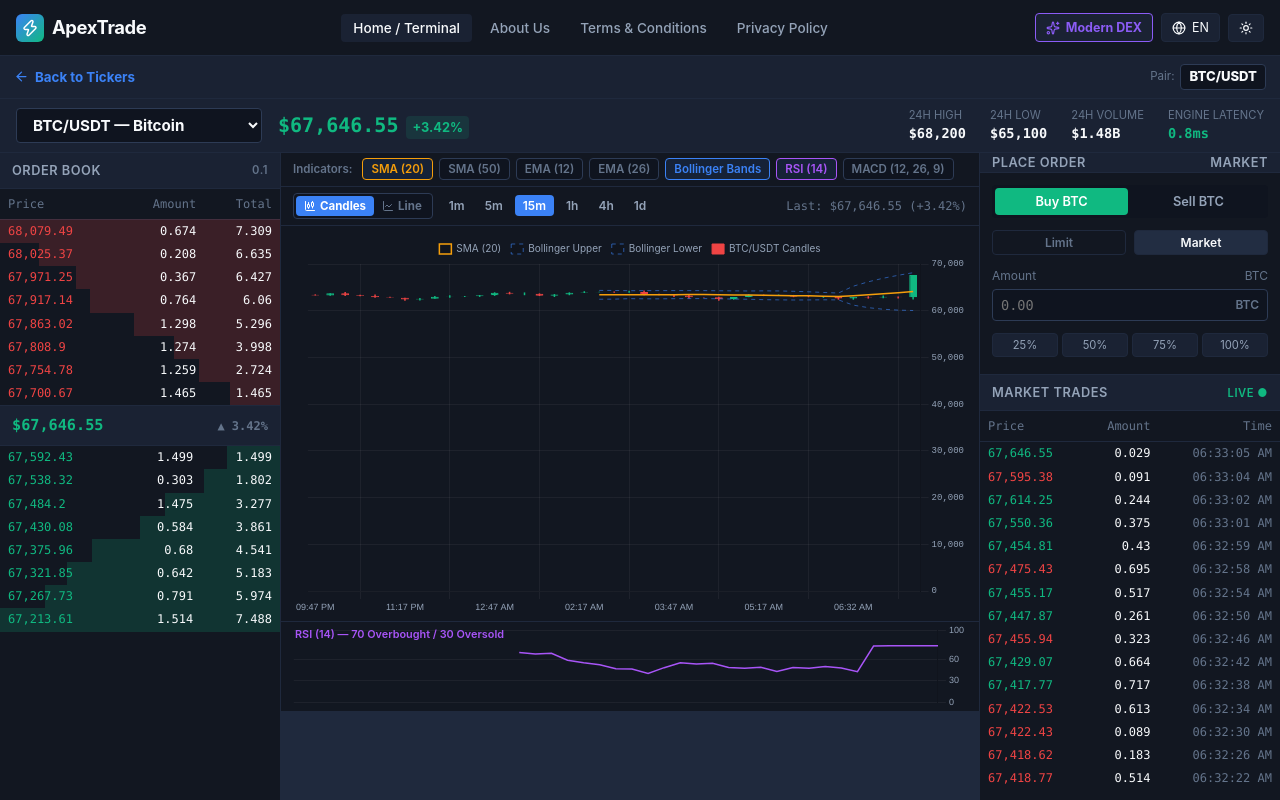
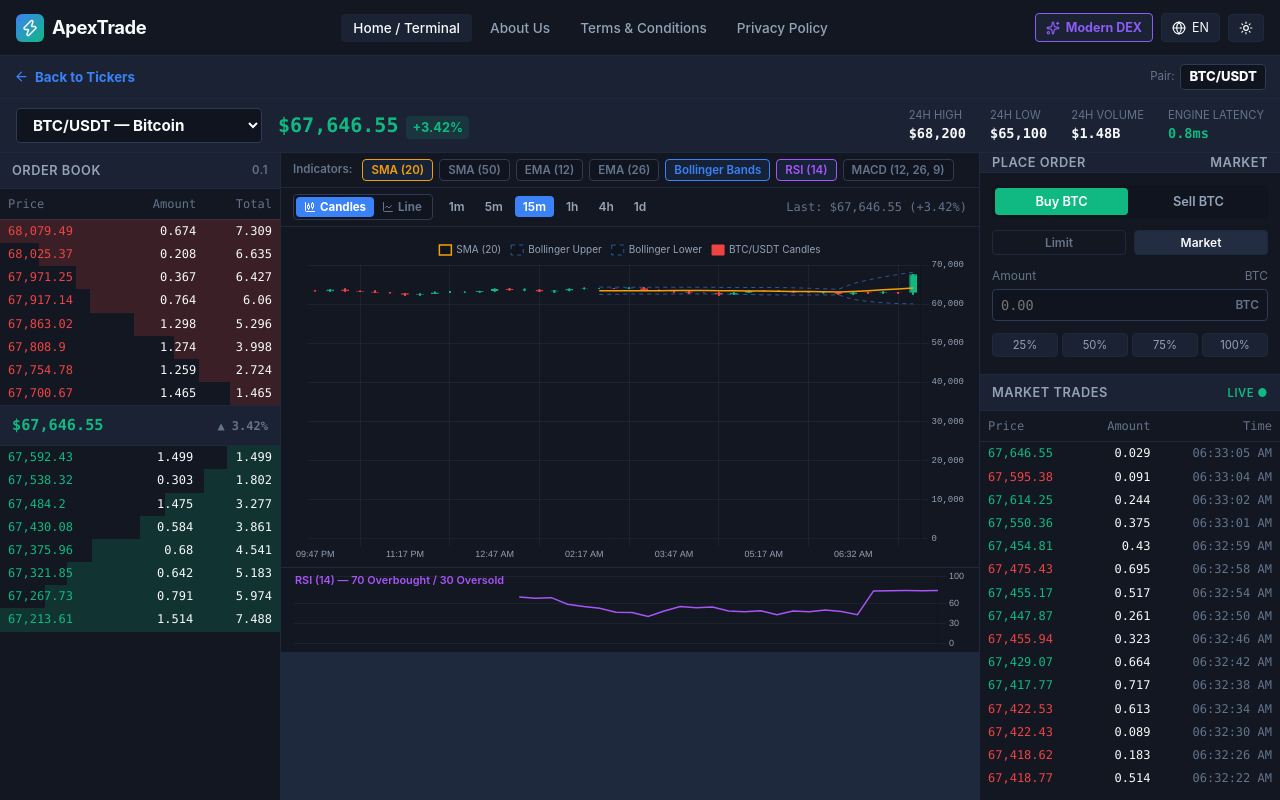
Before and after one commit to Sharjeel14/Apex-Traders, a React (Vite) app: page / in a window 1280 px wide. Both pictures are taken after a click on the button "Pro Terminal". Shown: the top 800 px of the page. Built offline with nearby package versions, Linux system fonts and the light colour scheme.

Commit message:
fix: resolve infinite vertical chart expansion and canvas collision crash with error boundary

```diff
--- a/src-v1-terminal/components/TradingChart.jsx
+++ b/src-v1-terminal/components/TradingChart.jsx
@@ -17,6 +17,36 @@
 import { calculateSMA, calculateEMA, calculateBollingerBands, calculateRSI, calculateMACD } from '@src/shared/indicators'
 import { LineChart as LineIcon, CandlestickChart as CandleIcon } from 'lucide-react'
 
+// Registered ONCE at module top level to prevent duplicate registration crash
+const candlestickWicksPlugin = {
+  id: 'candlestickWicksPlugin',
+  beforeDatasetDraw(chart, args) {
+    const meta = chart.getDatasetMeta(args.index)
+    if (!meta || !meta.data || !chart.config.options?.plugins?.candlestickWicks?.enabled) return
+    const candles = chart.config.options.plugins.candlestickWicks.candles || []
+    if (candles.length === 0) return
+
+    const { ctx } = chart
+    ctx.save()
+    meta.data.forEach((bar, idx) => {
+      const candle = candles[idx]
+      if (!candle) return
+      const x = bar.x
+      const yScale = chart.scales.y
+      const yHigh = yScale.getPixelForValue(candle.high)
+      const yLow = yScale.getPixelForValue(candle.low)
+
+      ctx.strokeStyle = candle.isBull ? '#10b981' : '#ef4444'
+      ctx.lineWidth = 1.5
+      ctx.beginPath()
+      ctx.moveTo(x, yHigh)
+      ctx.lineTo(x, yLow)
+      ctx.stroke()
+    })
+    ctx.restore()
+  },
+}
+
 ChartJS.register(
   CategoryScale,
   LinearScale,
@@ -26,7 +56,8 @@
   Title,
   Tooltip,
   Legend,
-  Filler
+  Filler,
+  candlestickWicksPlugin
 )
 
 export function TradingChart() {
@@ -50,8 +81,8 @@
 
   if (!pairData) return null
 
-  const prices = pairData.history
-  const labels = pairData.timestamps
+  const prices = pairData.history || []
+  const labels = pairData.timestamps || []
   const candles = pairData.candles || []
 
   // Indicator series
@@ -184,35 +215,6 @@
     )
   }
 
-  // Candlestick High/Low Wicks Plugin
-  const candlestickWicksPlugin = {
-    id: 'candlestickWicks',
-    beforeDatasetDraw: (chart, args) => {
-      if (!isCandleMode || args.index !== 0) return
-      const { ctx } = chart
-      const meta = chart.getDatasetMeta(0)
-      if (!meta || !meta.data) return
-
-      ctx.save()
-      meta.data.forEach((bar, idx) => {
-        const candle = candles[idx]
-        if (!candle) return
-        const x = bar.x
-        const yScale = chart.scales.y
-        const yHigh = yScale.getPixelForValue(candle.high)
-        const yLow = yScale.getPixelForValue(candle.low)
-
-        ctx.strokeStyle = candle.isBull ? '#10b981' : '#ef4444'
-        ctx.lineWidth = 1.5
-        ctx.beginPath()
-        ctx.moveTo(x, yHigh)
-        ctx.lineTo(x, yLow)
-        ctx.stroke()
-      })
-      ctx.restore()
-    },
-  }
-
   const mainOptions = {
     responsive: true,
     maintainAspectRatio: false,
@@ -222,6 +224,10 @@
       intersect: false,
     },
     plugins: {
+      candlestickWicks: {
+        enabled: isCandleMode,
+        candles,
+      },
       legend: {
         position: 'top',
         labels: {
@@ -334,7 +340,7 @@
   const timeframes = ['1m', '5m', '15m', '1h', '4h', '1d']
 
   return (
-    <div style={{ display: 'flex', flexDirection: 'column', height: '100%', minHeight: '440px' }}>
+    <div style={{ display: 'flex', flexDirection: 'column', width: '100%', overflow: 'hidden' }}>
       {/* Timeframe & Pattern Toggle Bar */}
       <div style={{ display: 'flex', alignItems: 'center', justifyContent: 'space-between', padding: '6px 12px', borderBottom: '1px solid var(--border-subtle)', background: 'var(--bg-surface)', flexWrap: 'wrap', gap: '8px' }}>
         <div style={{ display: 'flex', alignItems: 'center', gap: '8px' }}>
@@ -409,33 +415,33 @@
         </div>
       </div>
 
-      {/* Main Chart */}
-      <div style={{ flex: 1, minHeight: '260px', padding: '8px 12px 4px 12px', position: 'relative' }}>
+      {/* Main Chart - FIXED HEIGHT CONTAINER prevents infinite vertical expansion loop */}
+      <div style={{ height: '340px', minHeight: '340px', maxHeight: '340px', padding: '8px 12px 4px 12px', position: 'relative', width: '100%', overflow: 'hidden' }}>
         <Chart
+          key={`chart-${proChartPattern}-${activePair}`}
           type={isCandleMode ? 'bar' : 'line'}
           data={{ labels, datasets }}
           options={mainOptions}
-          plugins={[candlestickWicksPlugin]}
         />
       </div>
 
       {/* Sub-chart: RSI */}
       {showRSI && rsiData && (
-        <div style={{ height: '90px', padding: '0 12px', borderTop: '1px solid var(--border-subtle)', position: 'relative' }}>
+        <div style={{ height: '85px', minHeight: '85px', maxHeight: '85px', padding: '0 12px', borderTop: '1px solid var(--border-subtle)', position: 'relative', width: '100%', overflow: 'hidden' }}>
           <div style={{ position: 'absolute', top: 4, left: 14, fontSize: '0.68rem', color: '#a855f7', fontWeight: 600 }}>
             RSI (14) — 70 Overbought / 30 Oversold
           </div>
-          <Chart type="line" data={rsiData} options={rsiOptions} />
+          <Chart key={`rsi-${activePair}`} type="line" data={rsiData} options={rsiOptions} />
         </div>
       )}
 
       {/* Sub-chart: MACD */}
       {showMACD && macdData && (
-        <div style={{ height: '90px', padding: '0 12px', borderTop: '1px solid var(--border-subtle)', position: 'relative' }}>
+        <div style={{ height: '85px', minHeight: '85px', maxHeight: '85px', padding: '0 12px', borderTop: '1px solid var(--border-subtle)', position: 'relative', width: '100%', overflow: 'hidden' }}>
           <div style={{ position: 'absolute', top: 4, left: 14, fontSize: '0.68rem', color: '#3b82f6', fontWeight: 600 }}>
             MACD (12, 26, 9)
           </div>
-          <Chart type="line" data={macdData} options={rsiOptions} />
+          <Chart key={`macd-${activePair}`} type="line" data={macdData} options={rsiOptions} />
         </div>
       )}
     </div>
--- a/src-v1-terminal/styles/terminal.css
+++ b/src-v1-terminal/styles/terminal.css
@@ -146,6 +146,8 @@
   display: flex;
   flex-direction: column;
   overflow: hidden;
+  width: 100%;
+  max-width: 100%;
 }
 
 .v1-panel {
@@ -153,6 +155,8 @@
   display: flex;
   flex-direction: column;
   overflow: hidden;
+  width: 100%;
+  max-width: 100%;
 }
 
 .v1-panel-header {
--- a/src/App.jsx
+++ b/src/App.jsx
@@ -3,6 +3,7 @@
 import { useMarketStore } from './store/marketStore'
 import { useThemeStore } from './store/themeStore'
 import { MobileBottomBar } from './components/MobileBottomBar'
+import { ErrorBoundary } from './components/ErrorBoundary'
 import VariationOneTerminal from '@v1/index'
 import VariationTwoDex from '@v2/index'
 
@@ -26,7 +27,9 @@
 
   return (
     <div style={{ minHeight: '100vh', display: 'flex', flexDirection: 'column' }}>
-      {currentVariation === 'v1' ? <VariationOneTerminal /> : <VariationTwoDex />}
+      <ErrorBoundary>
+        {currentVariation === 'v1' ? <VariationOneTerminal /> : <VariationTwoDex />}
+      </ErrorBoundary>
       <MobileBottomBar />
     </div>
   )
--- /dev/null
+++ b/src/components/ErrorBoundary.jsx
@@ -0,0 +1,60 @@
+import { Component } from 'react'
+
+export class ErrorBoundary extends Component {
+  constructor(props) {
+    super(props)
+    this.state = { hasError: false, error: null }
+  }
+
+  static getDerivedStateFromError(error) {
+    return { hasError: true, error }
+  }
+
+  componentDidCatch(error, errorInfo) {
+    console.error('Captured by ErrorBoundary:', error, errorInfo)
+  }
+
+  render() {
+    if (this.state.hasError) {
+      return (
+        <div
+          style={{
+            padding: '32px 20px',
+            margin: '40px auto',
+            maxWidth: '500px',
+            textAlign: 'center',
+            background: 'var(--bg-surface, #121721)',
+            border: '1px solid var(--border-medium, #2d3b55)',
+            borderRadius: '12px',
+            color: 'var(--text-primary, #fff)',
+          }}
+        >
+          <h3 style={{ fontSize: '1.2rem', marginBottom: '8px' }}>Interface Reload Required</h3>
+          <p style={{ fontSize: '0.85rem', color: 'var(--text-muted, #94a3b8)', marginBottom: '16px' }}>
+            A chart rendering reset occurred. Click below to restore standard trading view.
+          </p>
+          <button
+            type="button"
+            onClick={() => {
+              this.setState({ hasError: false, error: null })
+              window.location.hash = '#/v2/home'
+              window.location.reload()
+            }}
+            style={{
+              padding: '8px 18px',
+              borderRadius: '6px',
+              background: 'var(--color-primary, #3b82f6)',
+              color: '#fff',
+              fontWeight: 700,
+              fontSize: '0.85rem',
+            }}
+          >
+            Reload Interface
+          </button>
+        </div>
+      )
+    }
+
+    return this.props.children
+  }
+}
```
